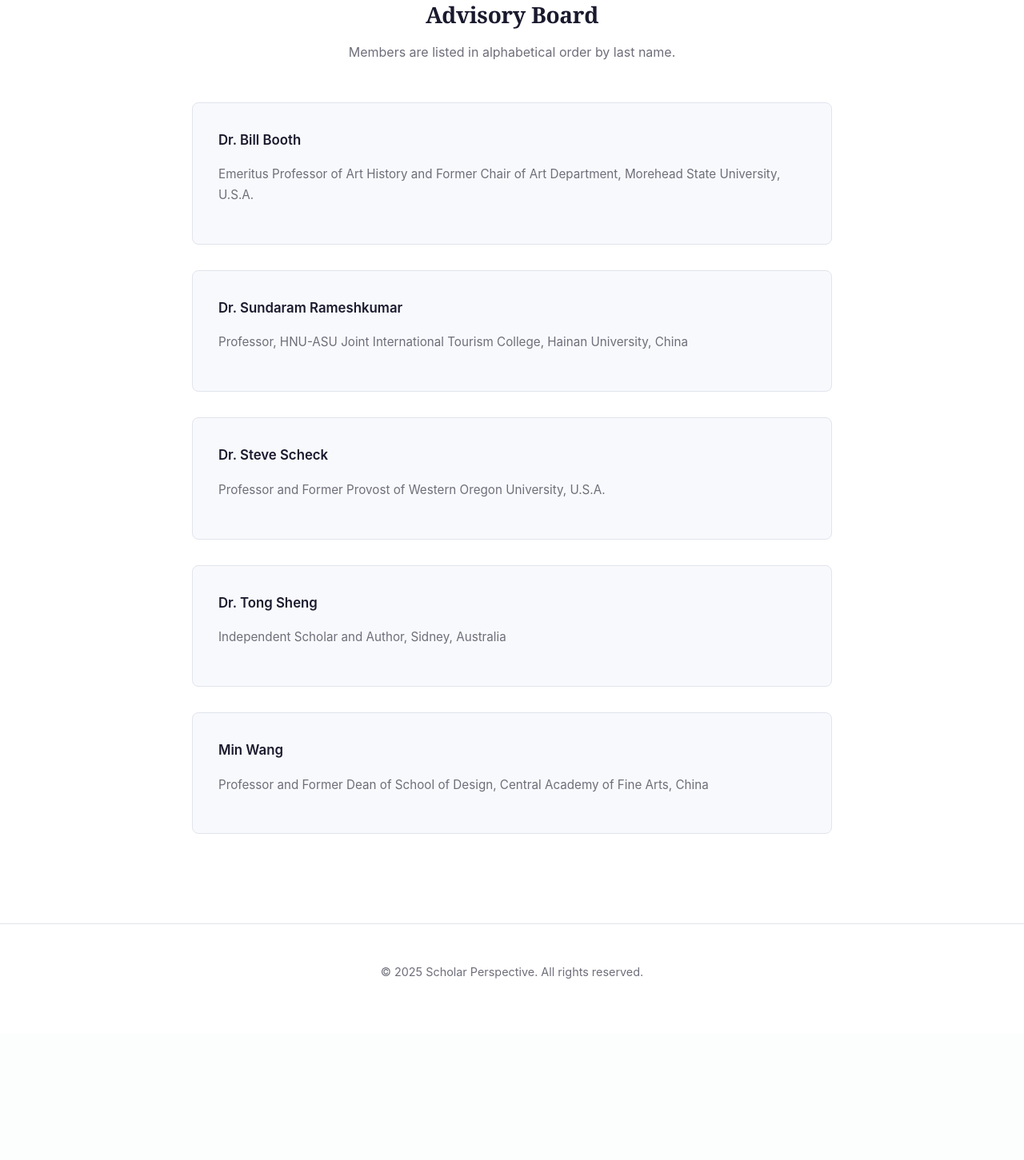
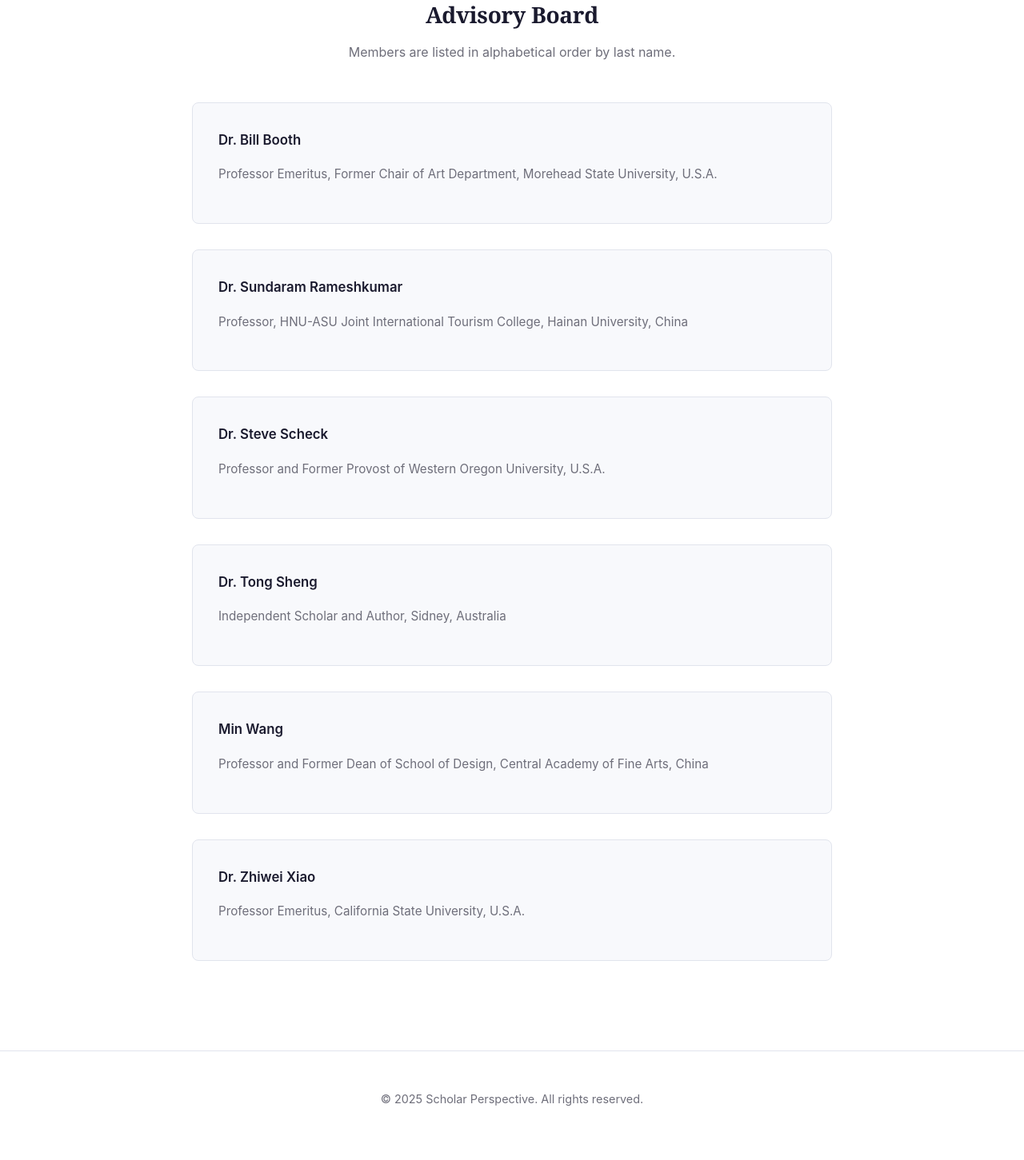
Before and after one commit to choikyo/ScholarPerspective, a Flask app: page /board in a window 1280 px wide. Shown: the part 168-1619 px from the top of the page at 80% size. Before the commit the page ends 1392 px from the top, so only its background shows below. Run offline with Flask 3, Linux system fonts and the light colour scheme.

Commit message:
Add Dr. Zhiwei Xiao, update Dr. Booth's title, update docs
Co-Authored-By: Claude Sonnet 4.6 <noreply@anthropic.com>

```diff
--- a/templates/board.html
+++ b/templates/board.html
@@ -10,7 +10,7 @@
     <div class="board-list">
         <div class="board-member">
             <p class="member-name">Dr. Bill Booth</p>
-            <p class="member-affiliation">Emeritus Professor of Art History and Former Chair of Art Department, Morehead State University, U.S.A.</p>
+            <p class="member-affiliation">Professor Emeritus, Former Chair of Art Department, Morehead State University, U.S.A.</p>
         </div>
 
         <div class="board-member">
@@ -32,6 +32,11 @@
             <p class="member-name">Min Wang</p>
             <p class="member-affiliation">Professor and Former Dean of School of Design, Central Academy of Fine Arts, China</p>
         </div>
+
+        <div class="board-member">
+            <p class="member-name">Dr. Zhiwei Xiao</p>
+            <p class="member-affiliation">Professor Emeritus, California State University, U.S.A.</p>
+        </div>
     </div>
 </section>
 {% endblock %}
```
Also changed, not shown: CLAUDE.md (+1 -1 lines).
